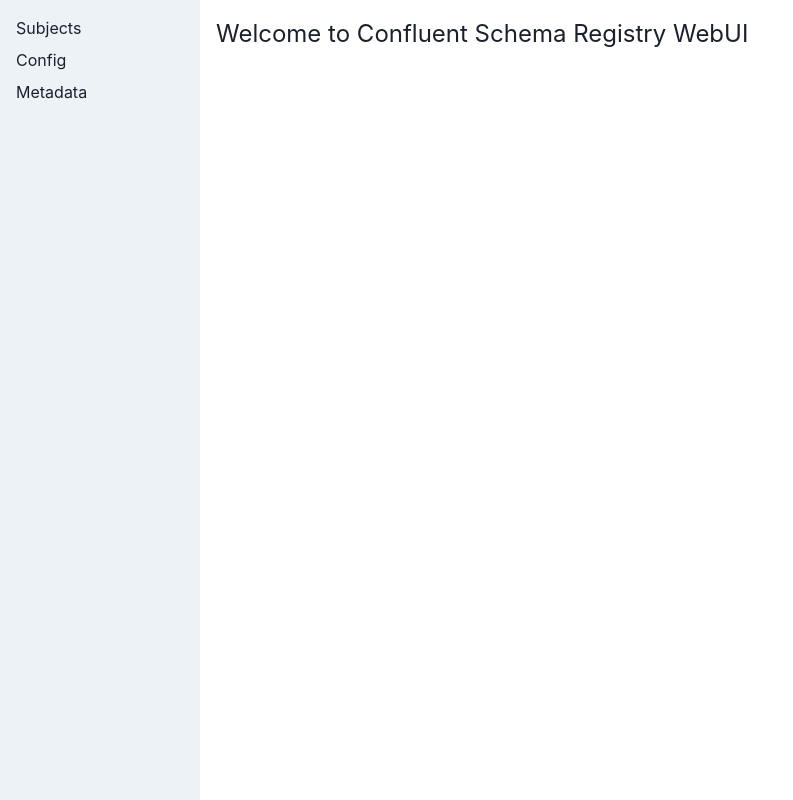
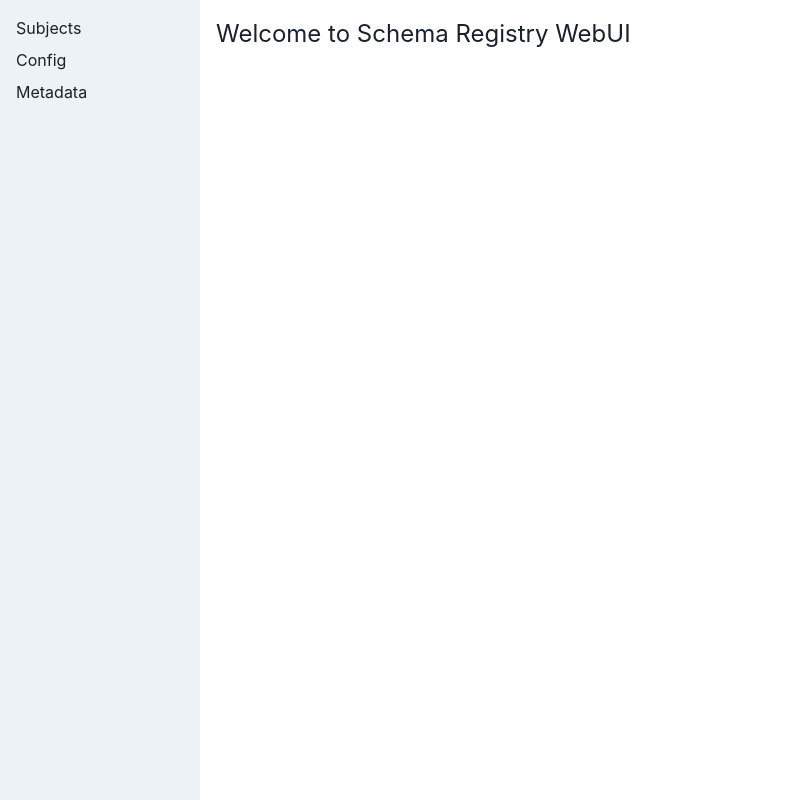
Before and after one commit to fuyufjh/schema-registry-webui, a React (Create React App) app: page / in a window 1280 px wide. Shown: the whole page, without its empty margins (0-793 px from the left). Built offline with nearby package versions, Linux system fonts and the light colour scheme; the HTML template or start-up script is replaced by a standard one.

Commit message:
rename to "Schema Registry WebUI"

```diff
--- a/package.json
+++ b/package.json
@@ -1,5 +1,5 @@
 {
-  "name": "confluent-schema-registry-webui",
+  "name": "schema-registry-webui",
   "version": "0.1.0",
   "private": true,
   "dependencies": {
--- a/public/index.html
+++ b/public/index.html
@@ -24,7 +24,7 @@
       work correctly both with client-side routing and a non-root public URL.
       Learn how to configure a non-root public URL by running `npm run build`.
     -->
-    <title>Confluent Schema Registry WebUI</title>
+    <title>Schema Registry WebUI</title>
   </head>
   <body>
     <noscript>You need to enable JavaScript to run this app.</noscript>
--- a/src/App.tsx
+++ b/src/App.tsx
@@ -32,7 +32,7 @@
               <Route path="/subjects" element={<Subjects />} />
               <Route path="/config" element={<Config />} />
               <Route path="/metadata" element={<Metadata />} />
-              <Route path="/" element={<Text fontSize="2xl">Welcome to Confluent Schema Registry WebUI</Text>} />
+              <Route path="/" element={<Text fontSize="2xl">Welcome to Schema Registry WebUI</Text>} />
             </Routes>
           </Box>
         </Box>
```
Also changed, not shown: public/manifest.json, 2 other files (tests, documents, lock files or other folders).
